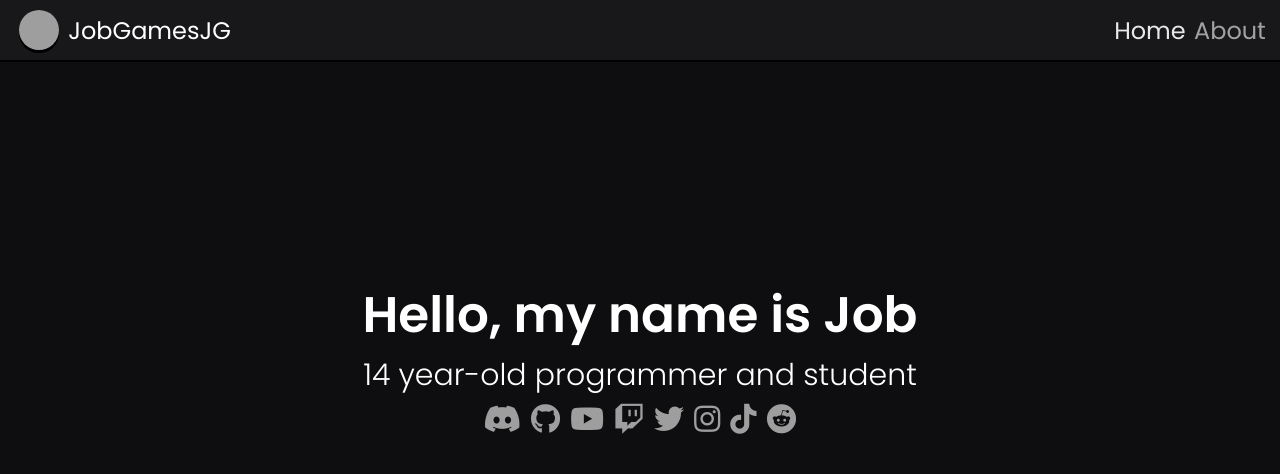
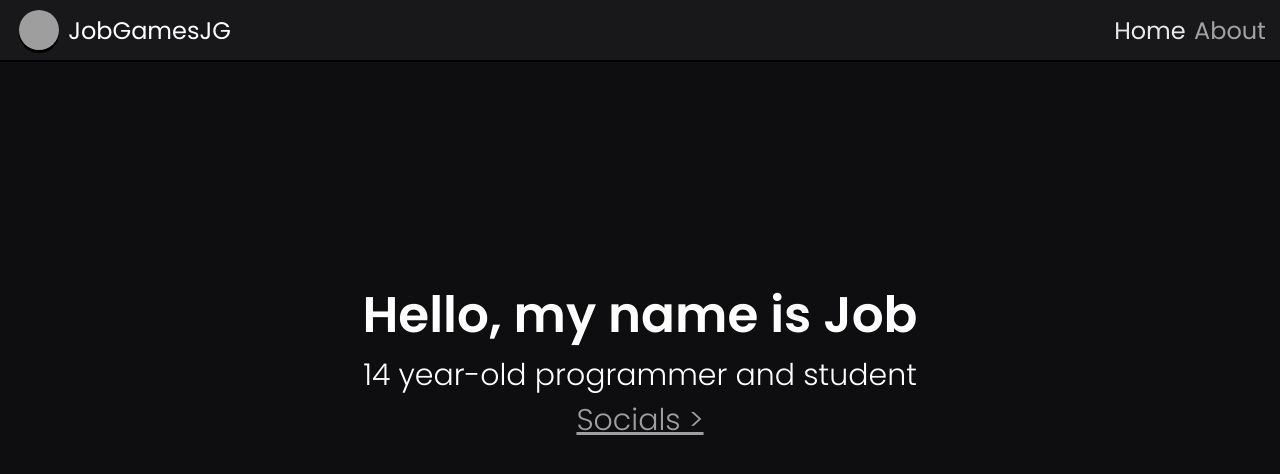
Before and after one commit to JobGamesJG/jobgamesjg.xyz, a Next.js app: page / in a window 1280 px wide. Shown: the top 474 px of the page. Built offline with nearby package versions, Linux system fonts and the light colour scheme; grey boxes are pictures that could not be loaded.

Commit message:
Feat: Better Socials display

```diff
--- /dev/null
+++ b/components/socials/index.tsx
@@ -0,0 +1,44 @@
+import React, { useEffect, useState } from "react";
+
+const Socials: React.FC = () => {
+	const [active, setActive] = useState(false);
+
+	return (
+		<div className="Socials-wrapper">
+			<p className="Socials-button" onClick={() => setActive(!active)}>
+				{"Socials >"}
+			</p>
+			<div className={active ? "Socials active" : "Socials"}>
+				<a href="https://discord.com/users/679240313952403457">
+					<i className="fab fa-discord"></i> Discord
+				</a>
+				<a href="https://github.com/JobGamesJG">
+					<i className="fab fa-github"></i> Github
+				</a>
+				<a href="https://www.youtube.com/channel/UCB76PdQLx9wg4DCKbsVhyvA">
+					<i className="fab fa-youtube"></i> Youtube
+				</a>
+				<a href="https://www.twitch.tv/jobgamesjg">
+					<i className="fab fa-twitch"></i> Twitch
+				</a>
+				<a href="https://twitter.com/JobGamesJG">
+					<i className="fab fa-twitter"></i> Twitter
+				</a>
+				<a href="https://www.instagram.com/jobgamesjg/">
+					<i className="fab fa-instagram"></i> Instagram
+				</a>
+				<a href="https://www.tiktok.com/@jobgamesjg">
+					<i className="fab fa-tiktok"></i> TikTok
+				</a>
+				<a href="https://www.reddit.com/user/JobGamesJG">
+					<i className="fab fa-reddit"></i> Reddit
+				</a>
+				<a onClick={() => setActive(!active)}>
+					<i className="fas fa-times"></i> close
+				</a>
+			</div>
+		</div>
+	);
+};
+
+export default Socials;
--- a/pages/index.tsx
+++ b/pages/index.tsx
@@ -1,4 +1,5 @@
 import { motion, Variants } from "framer-motion";
+import Socials from "../components/socials";
 import type { NextPage } from "next";
 import { calculateAge } from "../lib";
 import Head from "next/head";
@@ -61,30 +62,7 @@ const Home: NextPage = () => {
 						animate="animate"
 						variants={variants3}
 						className="landing-socials">
-						<a href="https://discord.com/users/679240313952403457">
-							<i className="fab fa-discord"></i>
-						</a>
-						<a href="https://github.com/JobGamesJG">
-							<i className="fab fa-github"></i>
-						</a>
-						<a href="https://www.youtube.com/channel/UCB76PdQLx9wg4DCKbsVhyvA">
-							<i className="fab fa-youtube"></i>
-						</a>
-						<a href="https://www.twitch.tv/jobgamesjg">
-							<i className="fab fa-twitch"></i>
-						</a>
-						<a href="https://twitter.com/JobGamesJG">
-							<i className="fab fa-twitter"></i>
-						</a>
-						<a href="https://www.instagram.com/jobgamesjg/">
-							<i className="fab fa-instagram"></i>
-						</a>
-						<a href="https://www.tiktok.com/@jobgamesjg">
-							<i className="fab fa-tiktok"></i>
-						</a>
-						<a href="https://www.reddit.com/user/JobGamesJG">
-							<i className="fab fa-reddit"></i>
-						</a>
+						<Socials />
 					</motion.div>
 				</div>
 			</div>
--- /dev/null
+++ b/styles/components/Socials.scss
@@ -0,0 +1,60 @@
+.Socials-button {
+	text-decoration: underline;
+	display: inherit;
+
+	user-select: none; /* standard syntax */
+	-webkit-user-select: none; /* webkit (safari, chrome) browsers */
+	-moz-user-select: none; /* mozilla browsers */
+	-khtml-user-select: none; /* webkit (konqueror) browsers */
+	-ms-user-select: none; /* IE10+ */
+
+	color: rgba($white, 0.6);
+	transition: all 0.2s ease;
+
+	&:hover {
+		color: rgba($white, 0.9);
+	}
+
+	&.active {
+		display: none;
+	}
+}
+
+.Socials {
+	width: 100vw;
+	height: 100vh;
+	left: 0px;
+	top: -100%;
+	opacity: 0;
+	transition: all 0.5s ease;
+	flex-direction: column;
+	list-style-type: none;
+	grid-gap: 0px;
+	margin-top: 0;
+	z-index: 999;
+	font-size: 30px;
+
+	display: flex;
+	position: fixed;
+	align-items: center;
+	justify-content: space-evenly;
+
+	a,
+	i {
+		color: rgba($white, 0.6);
+		transition: all 0.2s ease;
+
+		&:hover {
+			color: rgba($white, 0.9);
+		}
+	}
+
+	&.active {
+		background-color: rgba($black, 1);
+
+		top: 0;
+		opacity: 1;
+		padding-left: 0px;
+		margin-top: 0;
+	}
+}
--- a/styles/index.scss
+++ b/styles/index.scss
@@ -13,6 +13,7 @@ $yellow: #ff0;
 @import "./components/navbar.scss";
 @import "./components/aboutText.scss";
 @import "./components/animeCard.scss";
+@import "./components/Socials.scss";
 @import "./pages/home.scss";
 @import "./pages/about.scss";
 @import "./pages/404.scss";
--- a/styles/pages/home.scss
+++ b/styles/pages/home.scss
@@ -22,21 +22,5 @@
 	display: flex;
 	justify-content: center;
 	font-size: 30px;
-
-	a {
-		margin-right: 10px;
-
-		&:last-child {
-			margin-right: 0px;
-		}
-	}
-
-	i {
-		color: rgba($white, 0.6);
-		transition: all 0.2s ease;
-
-		&:hover {
-			color: rgba($white, 0.9);
-		}
-	}
+	font-weight: 300;
 }
```
